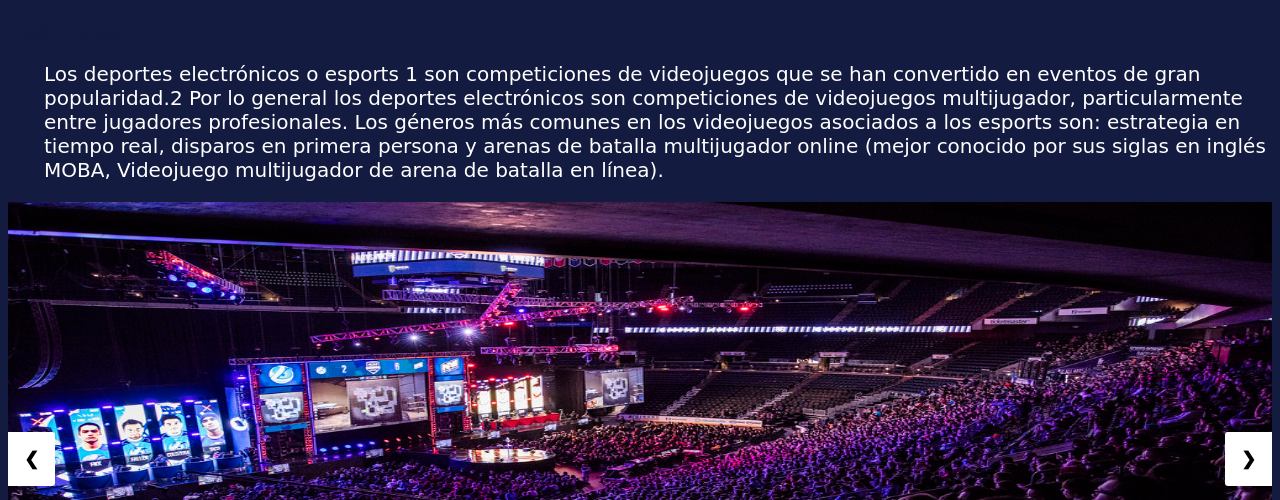
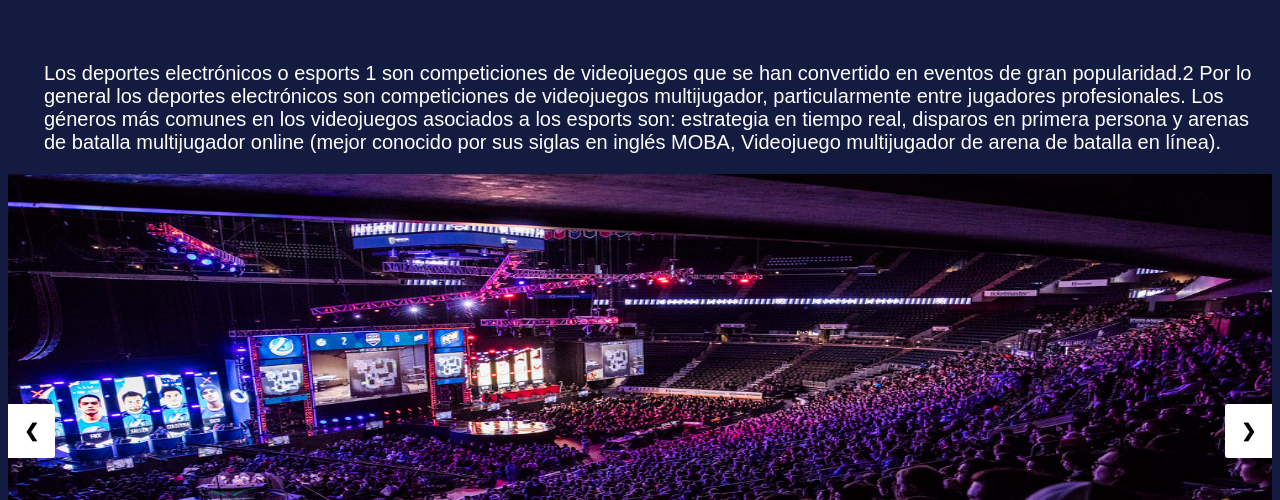
Before and after one commit to liamosycka/liamosycka.github.io, a plain HTML site: page index.html in a window 1280 px wide. Shown: the part 300-800 px from the top of the page. Drawn offline with Linux system fonts and the light colour scheme; a web font is replaced by a local one.

Commit message:
Update styles.css

```diff
--- a/css/styles.css
+++ b/css/styles.css
@@ -156,7 +156,7 @@ a:visited{
 }
 p{
   margin-left: 1em;
-  font-family: 'Indie Flower', cursive;
+  font-family: 'Indie Flower', arial;
   font-size: 20px;
   color:white;
   align: center;
```
